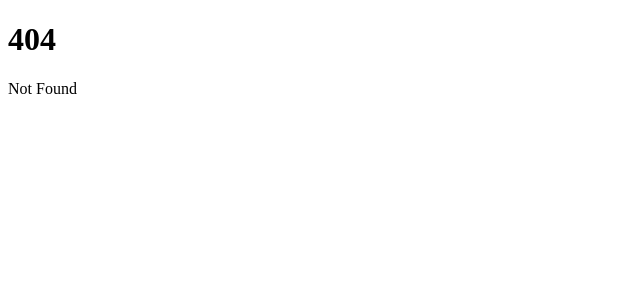
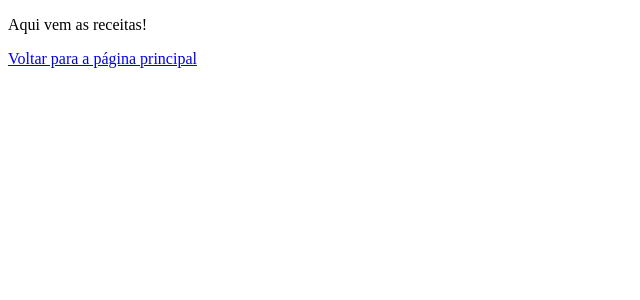
Before and after one commit to EduMenges/alura-cook, a SvelteKit app: page /receitas in a window 1280 px wide. Before the commit this address had no page. Shown: the top 300 px of the page, without its empty margins (0-640 px from the left). Built offline with nearby package versions, Linux system fonts and the light colour scheme.

Commit message:
Fazendo um esquema básico de rotas funcionar

```diff
--- a/src/routes/+page.svelte
+++ b/src/routes/+page.svelte
@@ -1,2 +1,4 @@
 <h1>Welcome to SvelteKit</h1>
 <p>Visit <a href="https://kit.svelte.dev">kit.svelte.dev</a> to read the documentation</p>
+
+<a href="/receitas">Ir para receitas</a>
--- /dev/null
+++ b/src/routes/receitas/+page.svelte
@@ -0,0 +1,3 @@
+<p>Aqui vem as receitas!</p>
+
+<a href="/">Voltar para a página principal</a>
```
Also changed, not shown: 1 other file (tests, documents, lock files or other folders).
